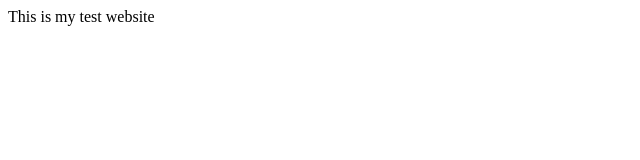
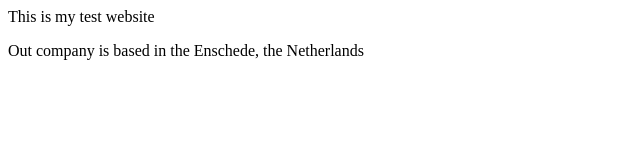
Before and after one commit to TBK09/myCompanySite, a plain HTML site: page index.html in a window 1280 px wide. Shown: the whole page, without its empty margins (0-640 px from the left). Drawn offline with Linux system fonts and the light colour scheme.

Commit message:
Added some more company info

```diff
--- a/index.html
+++ b/index.html
@@ -1 +1,2 @@
 <p> This is my test website </p>
+<p> Out company is based in the Enschede, the Netherlands </p>
```
